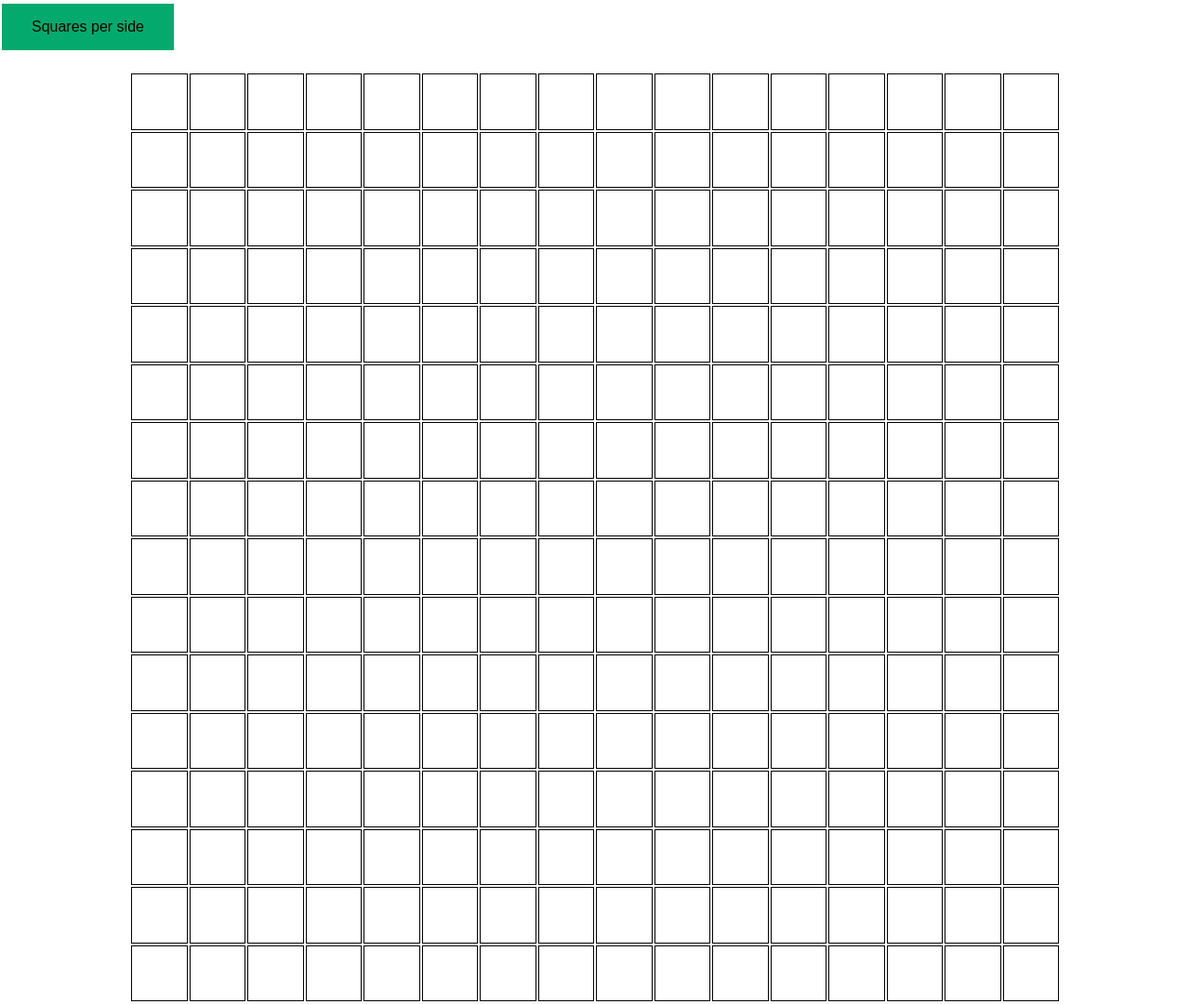
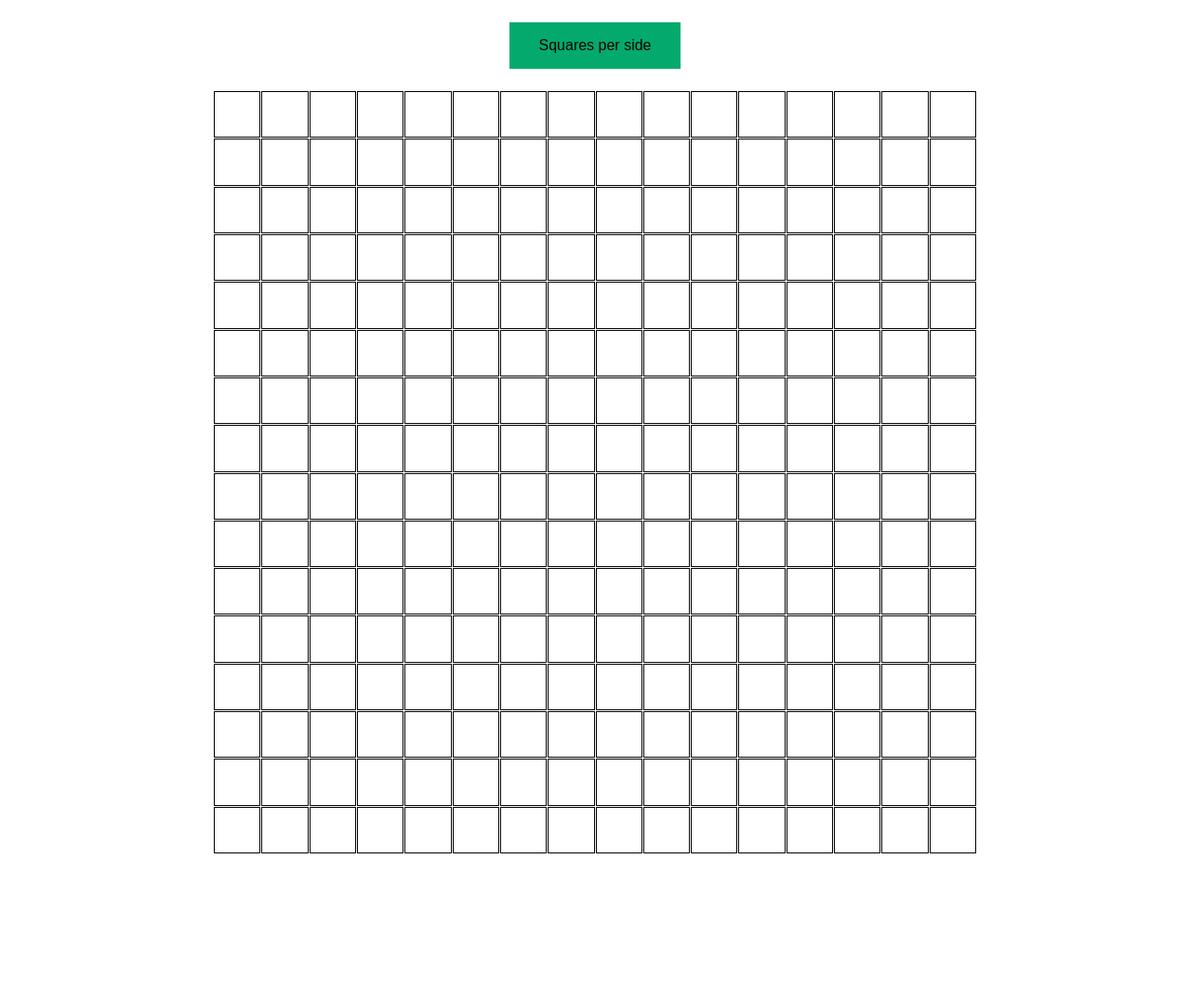
Before and after one commit to TheOPedroSantos/etchasketch, a plain HTML site: page Index.html in a window 1280 px wide. Shown: the whole page at 93% size. After the commit the page ends 946 px from the top, so only its background shows below. Drawn offline with Linux system fonts and the light colour scheme.

Commit message:
etch a sketch iteration

```diff
--- a/Index.html
+++ b/Index.html
@@ -8,10 +8,10 @@
     <link rel="stylesheet" href="style.css">
 </head>
 <body>
-    <button id="button">Squares per side</button>
-
-    <div id="container">
-
+    <div class="main-container">
+        <button id="button">Squares per side</button>
+        <div id="container">
+        </div>
     </div>
 </body>
 </html>
--- a/script.js
+++ b/script.js
@@ -5,11 +5,19 @@ const container = document.getElementById('container');
 // Function to create a new grid with 16*16
 function createGrid(size) {
     container.innerHTML = '';
-    const containerSize = size * size;
 
-    for (let i = 0; i < containerSize; i++) {
+    // const squareSize = 820 / size;
+    // container.style.width = `${820}px`;
+    // container.style.height = `${820}px`;
+    // const containerSize = size * size;
+
+    container.style.setProperty('--grid-size', size)
+
+    for (let i = 0; i < size * size; i++) {
         const containerItem = document.createElement('div');
         containerItem.classList.add('container-item');
+        // containerItem.style.width = `${squareSize}px`;
+        // containerItem.style.height = `${squareSize}px`;
         container.appendChild(containerItem);
     }
 
--- a/style.css
+++ b/style.css
@@ -1,42 +1,43 @@
 /* Etch a Sketch CSS File */
 
-* {
-    /* height: 100%; */
-    margin: 0;
+.main-container {
+    display: flex;
+    flex-direction: column;
+    text-align: center;
+    align-items: center;
+    margin-top: 20px;
 }
-
 
 #container {
     display: flex;
     flex-wrap: wrap;
-    justify-content: center;
-    align-items: center;
-    width: 1000px;
-    height: 1000px;
     margin: 20px auto;
+    width: 100%;
+    height: 100%;
+    max-width: 820px;
+    max-height: 820px;
+    gap: 1px;
 }
 
 .container-item {
-    width: calc(100% / 16 - 2px);
-    height: calc(100% / 16 - 2px);
     border: 1px solid black;
-    margin: 1px;
+    margin: 0;
     box-sizing: border-box;
+    aspect-ratio: 1 / 1;
+    flex: 1 1 calc((100% / var(--grid-size)) - 1px);
 }
 
 #button {
-    justify-content: center;
     border: none;
     background-color:#04AA6D;
     color: black;
     padding: 16px 32px;
-    text-align: center;
-    text-decoration: none;
-    display: inline-block;
     font-size: 16px;
     margin: 4px 2px;
     transition-duration: 0.4s;
     cursor: pointer;
+    width: fit-content;
+    align-self: center;
 }
 .button:hover {
     background-color: green;
```
